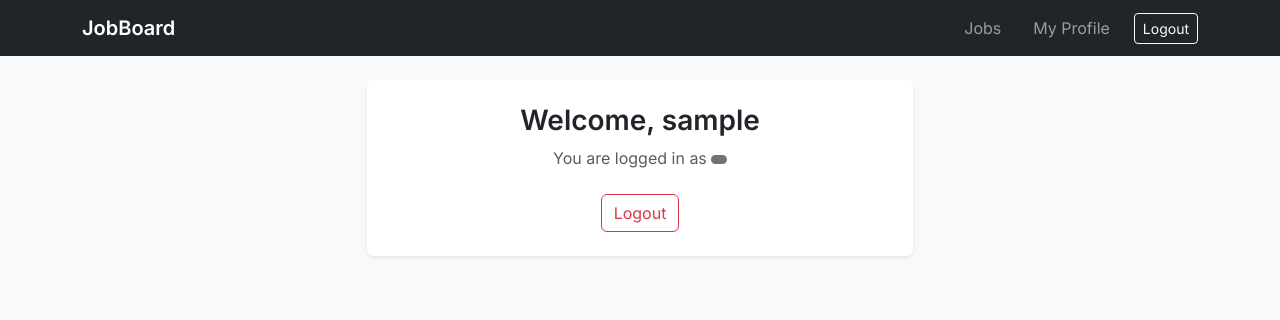
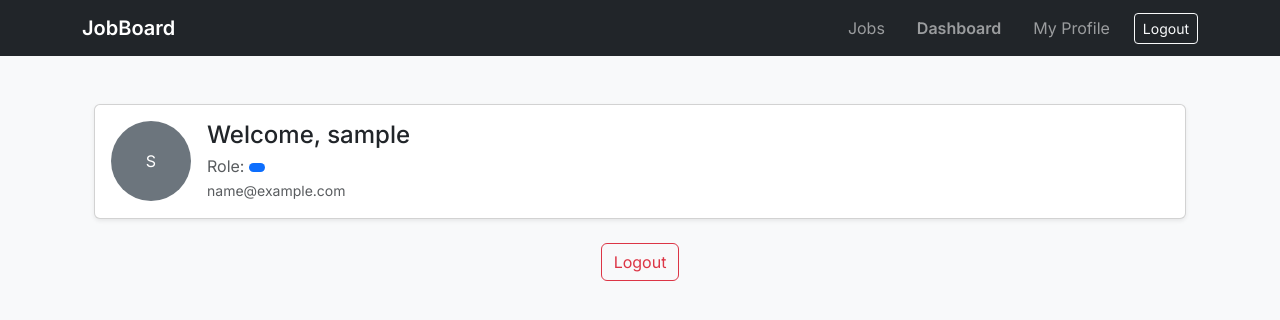
Before and after one commit to SAMARTH-04/django-jobboard, a Django app: page /accounts/dashboard/ in a window 1280 px wide. Shown: the top 320 px of the page. Run offline with Django 5.2, Linux system fonts and the light colour scheme; the visitor is signed in with stand-in values (Sample User, id 1); parts of the project's set-up code (start-up, migrations or seed data) failed here and were passed over.

Commit message:
celery configuration and dashboard changes

```diff
--- a/accounts/views.py
+++ b/accounts/views.py
@@ -34,7 +34,32 @@ def signup(request):
 
 @login_required
 def dashboard(request):
-    return render(request, "accounts/dashboard.html")
+    user = request.user
+    context = {}
+
+    if user.role == "seeker":
+        applications = Application.objects.filter(applicant=user)
+
+        context.update({
+            "total_applications": applications.count(),
+            "shortlisted_count": applications.filter(status="shortlisted").count(),
+            "rejected_count": applications.filter(status="rejected").count(),
+            "recent_applications": applications.order_by("-id")[:5],
+        })
+
+    elif user.role == "recruiter":
+        jobs = Job.objects.filter(posted_by=user)
+        applications = Application.objects.filter(job__posted_by=user)
+
+        context.update({
+            "jobs_count": jobs.count(),
+            "total_applicants": applications.count(),
+            "pending_applications": applications.filter(status="applied").count(),
+            "recent_applications": applications.order_by("-id")[:5],
+        })
+
+    return render(request, "accounts/dashboard.html", context)
+
 
 @login_required
 def recruiter_profile(request):
--- a/config/__init__.py
+++ b/config/__init__.py
@@ -0,0 +1,3 @@
+from .celery import app as celery_app
+
+__all__ = ('celery_app',)
--- a/templates/accounts/dashboard.html
+++ b/templates/accounts/dashboard.html
@@ -3,31 +3,148 @@
 {% block title %}Dashboard{% endblock %}
 
 {% block content %}
-<div class="row justify-content-center">
-    <div class="col-md-8 col-lg-6">
-        <div class="card shadow-sm border-0">
-            <div class="card-body p-4 text-center">
+<div class="container mt-4">
 
-                <h3 class="fw-semibold mb-2">
-                    Welcome, {{ request.user.username }}
-                </h3>
-
-                <p class="text-muted mb-4">
-                    You are logged in as
-                    <span class="badge bg-secondary text-uppercase">
+    <!-- USER HEADER -->
+    <div class="card shadow-sm mb-4">
+        <div class="card-body d-flex align-items-center">
+            <div class="me-3">
+                {% if request.user.profile_image %}
+                    <img src="{{ request.user.profile_image.url }}"
+                         class="rounded-circle"
+                         width="80" height="80">
+                {% else %}
+                    <div class="rounded-circle bg-secondary text-white d-flex align-items-center justify-content-center"
+                         style="width:80px;height:80px;">
+                        {{ request.user.username|first|upper }}
+                    </div>
+                {% endif %}
+            </div>
+            <div>
+                <h4 class="mb-1">Welcome, {{ request.user.username }}</h4>
+                <p class="text-muted mb-0">
+                    Role:
+                    <span class="badge bg-primary text-uppercase">
                         {{ request.user.role }}
                     </span>
                 </p>
-
-                <form method="post" action="{% url 'logout' %}">
-                    {% csrf_token %}
-                    <button type="submit" class="btn btn-outline-danger">
-                        Logout
-                    </button>
-                </form>
-
+                <small class="text-muted">{{ request.user.email }}</small>
             </div>
         </div>
     </div>
+
+    <!-- APPLICANT DASHBOARD -->
+    {% if request.user.role == "seeker" %}
+    <div class="row mb-4">
+        <div class="col-md-4">
+            <div class="card text-center shadow-sm">
+                <div class="card-body">
+                    <h6>Total Applications</h6>
+                    <h3>{{ total_applications }}</h3>
+                </div>
+            </div>
+        </div>
+        <div class="col-md-4">
+            <div class="card text-center shadow-sm">
+                <div class="card-body">
+                    <h6>Shortlisted</h6>
+                    <h3 class="text-success">{{ shortlisted_count }}</h3>
+                </div>
+            </div>
+        </div>
+        <div class="col-md-4">
+            <div class="card text-center shadow-sm">
+                <div class="card-body">
+                    <h6>Rejected</h6>
+                    <h3 class="text-danger">{{ rejected_count }}</h3>
+                </div>
+            </div>
+        </div>
+    </div>
+
+    <div class="card shadow-sm">
+        <div class="card-body">
+            <h5 class="mb-3">Recent Applications</h5>
+            {% for app in recent_applications %}
+                <div class="d-flex justify-content-between border-bottom py-2">
+                    <div>
+                        <strong>{{ app.job.title }}</strong><br>
+                        <small class="text-muted">{{ app.job.company_name }}</small>
+                    </div>
+                    <span class="badge bg-secondary text-uppercase">
+                        {{ app.status }}
+                    </span>
+                </div>
+            {% empty %}
+                <p class="text-muted">No applications yet.</p>
+            {% endfor %}
+        </div>
+    </div>
+
+    {% endif %}
+
+    <!-- RECRUITER DASHBOARD -->
+    {% if request.user.role == "recruiter" %}
+    <div class="row mb-4">
+        <div class="col-md-4">
+            <div class="card text-center shadow-sm">
+                <div class="card-body">
+                    <h6>Jobs Posted</h6>
+                    <h3>{{ jobs_count }}</h3>
+                </div>
+            </div>
+        </div>
+        <div class="col-md-4">
+            <div class="card text-center shadow-sm">
+                <div class="card-body">
+                    <h6>Total Applicants</h6>
+                    <h3>{{ total_applicants }}</h3>
+                </div>
+            </div>
+        </div>
+        <div class="col-md-4">
+            <div class="card text-center shadow-sm">
+                <div class="card-body">
+                    <h6>Pending Reviews</h6>
+                    <h3>{{ pending_applications }}</h3>
+                </div>
+            </div>
+        </div>
+        <div class="text-end mb-3">
+            <br></br>
+            <a href="{% url 'jobs:post_job' %}" class="btn btn-success">
+                + Post New Job
+            </a>
+        </div>
+    </div>
+
+    <div class="card shadow-sm">
+        <div class="card-body">
+            <h5 class="mb-3">Recent Applicants</h5>
+            {% for app in recent_applications %}
+                <div class="d-flex justify-content-between border-bottom py-2">
+                    <div>
+                        <strong>{{ app.applicant.username }}</strong><br>
+                        <small class="text-muted">{{ app.job.title }}</small>
+                    </div>
+                    <span class="badge bg-secondary text-uppercase">
+                        {{ app.status }}
+                    </span>
+                </div>
+            {% empty %}
+                <p class="text-muted">No applicants yet.</p>
+            {% endfor %}
+        </div>
+    </div>
+    {% endif %}
+
+    <!-- LOGOUT -->
+    <div class="text-center mt-4">
+        <form method="post" action="{% url 'logout' %}">
+            {% csrf_token %}
+            <button class="btn btn-outline-danger">Logout</button>
+        </form>
+    </div>
+
 </div>
 {% endblock %}
--- a/templates/jobs/list_jobs.html
+++ b/templates/jobs/list_jobs.html
@@ -40,6 +40,12 @@
         No jobs available.
     </p>
 {% endfor %}
+<div class="text-end mb-3">
+    <br></br>
+    <a href="{% url 'jobs:post_job' %}" class="btn btn-success">
+        + Post New Job
+    </a>
+</div>
 
 <!-- Pagination -->
 {% if jobs.has_other_pages %}
--- a/templates/partials/navbar.html
+++ b/templates/partials/navbar.html
@@ -10,29 +10,44 @@
             <span class="navbar-toggler-icon"></span>
         </button>
 
-        <!-- Links -->
         <div class="collapse navbar-collapse" id="mainNavbar">
             <ul class="navbar-nav ms-auto align-items-lg-center gap-lg-3">
 
-                <!-- Common Link -->
+                <!-- Public -->
                 <li class="nav-item">
                     <a class="nav-link" href="{% url 'jobs:list_jobs' %}">Jobs</a>
                 </li>
 
                 {% if user.is_authenticated %}
+
+                    <!-- Dashboard -->
+                    <li class="nav-item">
+                        <a class="nav-link fw-semibold" href="{% url 'accounts:dashboard' %}">
+                            Dashboard
+                        </a>
+                    </li>
+
+                    <!-- Recruiter-only -->
                     {% if user.role == "recruiter" %}
                         <li class="nav-item">
-                            <a class="nav-link" href="{% url 'accounts:recruiter_profile' %}">
-                                My Profile
-                            </a>
-                        </li>
-                    {% else %}
-                        <li class="nav-item">
-                            <a class="nav-link" href="{% url 'accounts:applicant_profile' %}">
-                                My Profile
+                            <a class="btn btn-success btn-sm" href="{% url 'jobs:post_job' %}">
+                                + Post Job
                             </a>
                         </li>
                     {% endif %}
+
+                    <!-- Profile -->
+                    <li class="nav-item">
+                        <a class="nav-link" href="
+                            {% if user.role == 'recruiter' %}
+                                {% url 'accounts:recruiter_profile' %}
+                            {% else %}
+                                {% url 'accounts:applicant_profile' %}
+                            {% endif %}
+                        ">
+                            My Profile
+                        </a>
+                    </li>
 
                     <!-- Logout -->
                     <li class="nav-item">
@@ -43,13 +58,14 @@
                             </button>
                         </form>
                     </li>
+
                 {% else %}
                     <li class="nav-item">
                         <a class="nav-link" href="{% url 'login' %}">Login</a>
                     </li>
 
                     <li class="nav-item">
-                        <a class="btn btn-primary btn-sm ms-lg-2" href="{% url 'accounts:signup' %}">
+                        <a class="btn btn-primary btn-sm" href="{% url 'accounts:signup' %}">
                             Signup
                         </a>
                     </li>
```
Also changed, not shown: applications/signals.py (+39 -26 lines), applications/tasks.py (added, +24 -0 lines), applications/views.py (+15 -5 lines), config/celery.py (added, +8 -0 lines), config/settings.py (+7 -0 lines), templates/jobs/applicants.html (+11 -12 lines).
